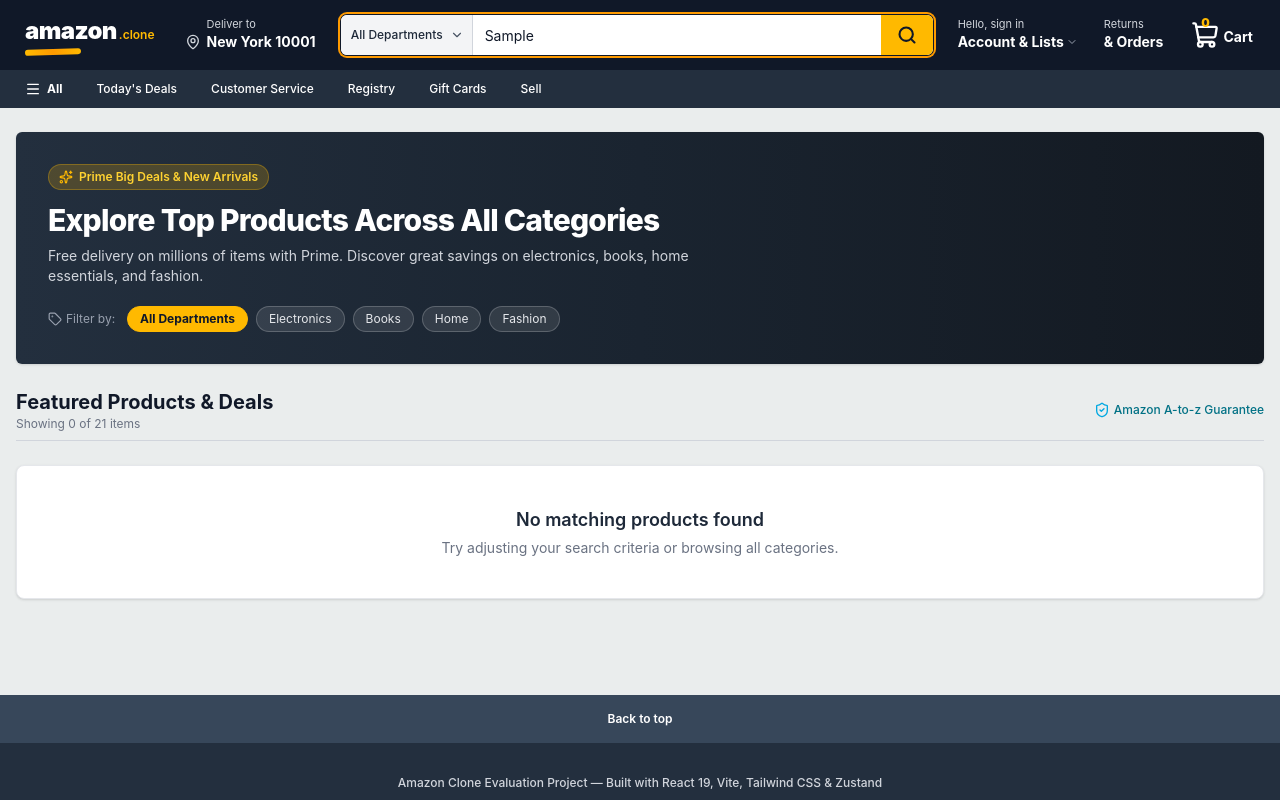
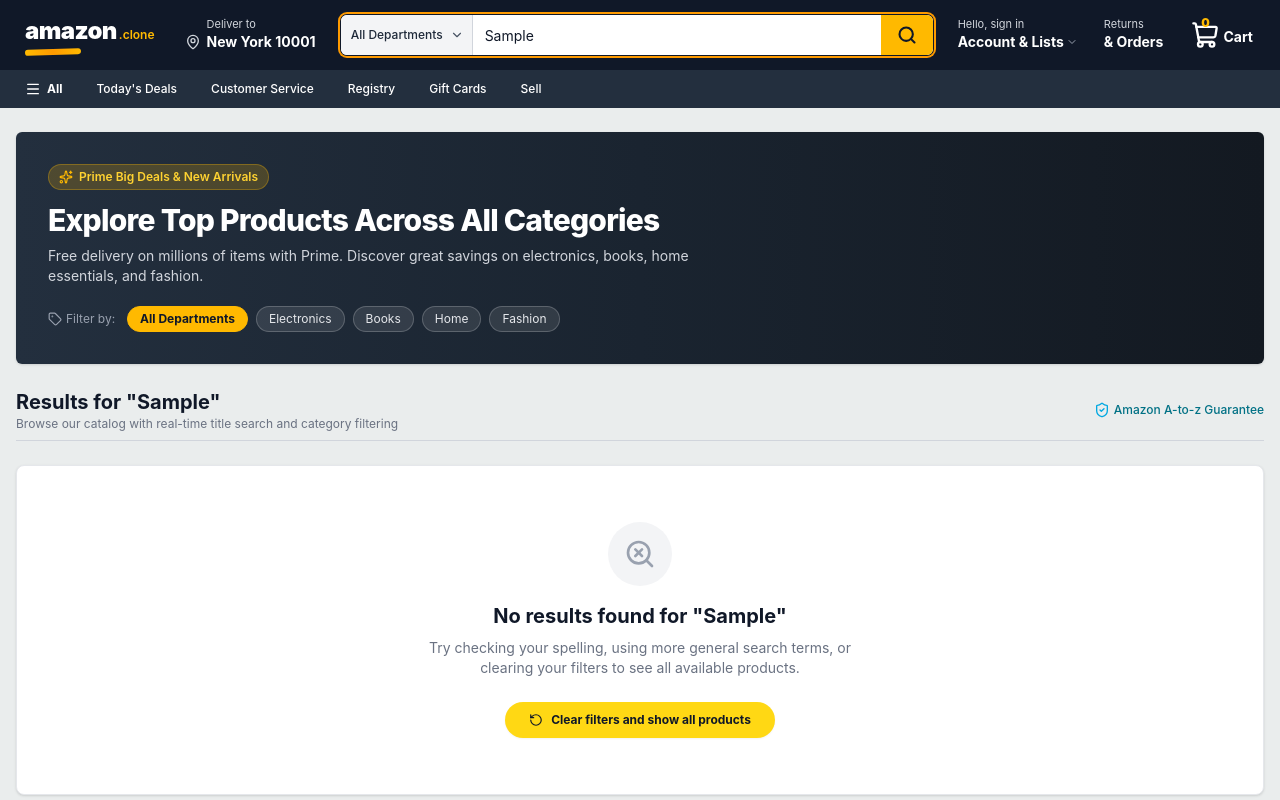
Before and after one commit to laibulous/amazon-clone, a React (Vite) app: page / in a window 1280 px wide. Both pictures are taken after typing "Sample" into the empty fields and a click on the button "Submit Search". Shown: the top 800 px of the page. Built offline with nearby package versions, Linux system fonts and the light colour scheme.

Commit message:
feat: implement global search and category filtering

```diff
--- a/src/App.tsx
+++ b/src/App.tsx
@@ -1,33 +1,21 @@
-import React, { useState, useMemo } from 'react';
+import React from 'react';
 import { BrowserRouter, Routes, Route, useNavigate, useLocation } from 'react-router-dom';
 import { Header } from './components/layout';
 import { CartDrawer } from './components/cart';
 import { HomePage, ProductDetailPage, CheckoutPage } from './pages';
-import productsData from './data/products.json';
-import type { Product } from './types/product';
-
-const typedProducts = productsData as unknown as Product[];
 
 function AppContent() {
   const navigate = useNavigate();
   const location = useLocation();
 
-  const [selectedCategory, setSelectedCategory] = useState<string>('All Departments');
-  const [searchQuery, setSearchQuery] = useState<string>('');
-
-  const categories = useMemo(() => {
-    return ['All Departments', ...Array.from(new Set(typedProducts.map((p) => p.category)))];
-  }, []);
-
-  const handleSelectCategory = (cat: string) => {
-    setSelectedCategory(cat);
+  const handleSearchSubmit = (e: React.FormEvent) => {
+    e.preventDefault();
     if (location.pathname !== '/') {
       navigate('/');
     }
   };
 
-  const handleSearchSubmit = (e: React.FormEvent) => {
-    e.preventDefault();
+  const handleSelectCategory = () => {
     if (location.pathname !== '/') {
       navigate('/');
     }
@@ -37,19 +25,16 @@ function AppContent() {
     <div className="min-h-screen bg-[#eaeded] text-[#0f1111] flex flex-col font-sans">
       {/*
         Amazon-style Persistent Header:
-        1. Placeholder logo on far left (links to /)
-        2. Delivery location section
-        3. Central search bar with category dropdown + search button
-        4. Returns & Orders block
-        5. Cart icon with dynamic count reading from Zustand store (opens CartDrawer)
+        - Logo (links to /)
+        - Deliver to location
+        - Functional search bar connected to useFilterStore
+        - Functional category dropdown connected to useFilterStore
+        - Returns & Orders
+        - Cart icon with dynamic count from useCartStore (opens CartDrawer)
       */}
       <Header
         deliveryLocation="New York 10001"
-        categories={categories}
-        selectedCategory={selectedCategory}
         onSelectCategory={handleSelectCategory}
-        searchQuery={searchQuery}
-        onSearchChange={setSearchQuery}
         onSearchSubmit={handleSearchSubmit}
       />
 
@@ -59,18 +44,8 @@ function AppContent() {
       {/* Main Content Router */}
       <main className="flex-1">
         <Routes>
-          {/* Homepage (Product Feed) */}
-          <Route
-            path="/"
-            element={
-              <HomePage
-                selectedCategory={selectedCategory}
-                setSelectedCategory={setSelectedCategory}
-                searchQuery={searchQuery}
-                categories={categories}
-              />
-            }
-          />
+          {/* Homepage with dynamic filterable product grid */}
+          <Route path="/" element={<HomePage />} />
 
           {/* Product Detail Page (PDP) */}
           <Route path="/product/:id" element={<ProductDetailPage />} />
--- a/src/components/layout/Header.tsx
+++ b/src/components/layout/Header.tsx
@@ -10,6 +10,7 @@ import {
   X,
 } from 'lucide-react';
 import { useCartStore } from '../../store/useCartStore';
+import { useFilterStore } from '../../store/useFilterStore';
 
 export interface HeaderProps {
   cartCount?: number;
@@ -27,10 +28,10 @@ export const Header: React.FC<HeaderProps> = ({
   cartCount,
   onCartClick,
   deliveryLocation = 'New York 10001',
-  categories = ['All Departments', 'Electronics', 'Books', 'Home', 'Fashion'],
-  selectedCategory = 'All Departments',
+  categories = ['All', 'Electronics', 'Books', 'Home', 'Fashion'],
+  selectedCategory,
   onSelectCategory,
-  searchQuery = '',
+  searchQuery,
   onSearchChange,
   onSearchSubmit,
 }) => {
@@ -38,8 +39,14 @@ export const Header: React.FC<HeaderProps> = ({
   const openCart = useCartStore((state) => state.openCart);
   const displayCartCount = cartCount !== undefined ? cartCount : storeTotalCount;
 
-  const [internalQuery, setInternalQuery] = useState(searchQuery);
-  const [internalCategory, setInternalCategory] = useState(selectedCategory);
+  const storeQuery = useFilterStore((state) => state.searchQuery);
+  const storeCategory = useFilterStore((state) => state.selectedCategory);
+  const storeSetSearchQuery = useFilterStore((state) => state.setSearchQuery);
+  const storeSetSelectedCategory = useFilterStore((state) => state.setSelectedCategory);
+
+  const activeQuery = searchQuery !== undefined ? searchQuery : storeQuery;
+  const activeCategory = selectedCategory !== undefined ? selectedCategory : storeCategory;
+
   const [mobileMenuOpen, setMobileMenuOpen] = useState(false);
 
   const handleCartClick = (e: React.MouseEvent) => {
@@ -52,14 +59,14 @@ export const Header: React.FC<HeaderProps> = ({
   };
 
   const handleQueryChange = (e: React.ChangeEvent<HTMLInputElement>) => {
-    setInternalQuery(e.target.value);
+    storeSetSearchQuery(e.target.value);
     if (onSearchChange) {
       onSearchChange(e.target.value);
     }
   };
 
   const handleCategoryChange = (e: React.ChangeEvent<HTMLSelectElement>) => {
-    setInternalCategory(e.target.value);
+    storeSetSelectedCategory(e.target.value);
     if (onSelectCategory) {
       onSelectCategory(e.target.value);
     }
@@ -130,14 +137,14 @@ export const Header: React.FC<HeaderProps> = ({
           {/* Category Dropdown */}
           <div className="relative h-full bg-gray-100 hover:bg-gray-200 border-r border-gray-300 shrink-0 transition-colors flex items-center">
             <select
-              value={internalCategory}
+              value={activeCategory}
               onChange={handleCategoryChange}
               className="h-full pl-2.5 pr-7 text-xs text-gray-800 bg-transparent cursor-pointer outline-none appearance-none font-medium"
               aria-label="Select Search Category"
             >
               {categories.map((cat) => (
                 <option key={cat} value={cat} className="text-gray-900 bg-white">
-                  {cat}
+                  {cat === 'All' ? 'All Departments' : cat}
                 </option>
               ))}
             </select>
@@ -147,7 +154,7 @@ export const Header: React.FC<HeaderProps> = ({
           {/* Search Input */}
           <input
             type="text"
-            value={internalQuery}
+            value={activeQuery}
             onChange={handleQueryChange}
             placeholder="Search Amazon"
             className="flex-1 w-full h-full px-3 text-sm text-gray-900 bg-white placeholder-gray-500 outline-none"
--- a/src/components/product/ProductGrid.tsx
+++ b/src/components/product/ProductGrid.tsx
@@ -1,25 +1,79 @@
-import React from 'react';
+import React, { useMemo } from 'react';
+import { SearchX, RotateCcw } from 'lucide-react';
 import type { Product } from '../../types/product';
 import { ProductCard } from './ProductCard';
+import { useFilterStore } from '../../store/useFilterStore';
+import productsData from '../../data/products.json';
+
+const allProducts = productsData as unknown as Product[];
 
 export interface ProductGridProps {
-  products: Product[];
+  products?: Product[];
+  searchQuery?: string;
+  selectedCategory?: string;
   onAddToCart?: (product: Product) => void;
 }
 
 export const ProductGrid: React.FC<ProductGridProps> = ({
-  products,
+  products = allProducts,
+  searchQuery: propQuery,
+  selectedCategory: propCategory,
   onAddToCart,
 }) => {
-  if (products.length === 0) {
+  const storeQuery = useFilterStore((state) => state.searchQuery);
+  const storeCategory = useFilterStore((state) => state.selectedCategory);
+  const clearFilters = useFilterStore((state) => state.clearFilters);
+
+  const activeQuery = propQuery !== undefined ? propQuery : storeQuery;
+  const activeCategory = propCategory !== undefined ? propCategory : storeCategory;
+
+  // Filter products: match searchQuery (case-insensitive title match) AND selectedCategory (unless 'All' is selected)
+  const filteredProducts = useMemo(() => {
+    return products.filter((product) => {
+      // 1. Category check: unless 'All' is selected (also accepts 'All Departments')
+      const isAllCategory =
+        !activeCategory ||
+        activeCategory === 'All' ||
+        activeCategory === 'All Departments';
+
+      const matchesCategory =
+        isAllCategory ||
+        product.category.toLowerCase() === activeCategory.toLowerCase();
+
+      // 2. Search query check: case-insensitive title match
+      const queryTrimmed = activeQuery.trim().toLowerCase();
+      const matchesQuery =
+        !queryTrimmed ||
+        product.title.toLowerCase().includes(queryTrimmed);
+
+      return matchesCategory && matchesQuery;
+    });
+  }, [products, activeQuery, activeCategory]);
+
+  // Clean empty state when filter returns zero items
+  if (filteredProducts.length === 0) {
+    const trimmedQuery = activeQuery.trim();
     return (
-      <div className="w-full bg-white rounded-lg p-10 text-center border border-gray-200 shadow-sm my-6">
-        <h3 className="text-lg font-semibold text-gray-800 mb-1">
-          No matching products found
+      <div className="w-full bg-white rounded-lg p-10 md:p-14 text-center border border-gray-200 shadow-sm my-6">
+        <div className="w-16 h-16 bg-gray-100 rounded-full flex items-center justify-center mx-auto mb-4 text-gray-400">
+          <SearchX className="w-8 h-8" />
+        </div>
+        <h3 className="text-lg md:text-xl font-bold text-gray-900 mb-2">
+          {trimmedQuery
+            ? `No results found for "${trimmedQuery}"`
+            : `No results found for category "${activeCategory}"`}
         </h3>
-        <p className="text-sm text-gray-500">
-          Try adjusting your search criteria or browsing all categories.
+        <p className="text-xs sm:text-sm text-gray-500 max-w-md mx-auto mb-6">
+          Try checking your spelling, using more general search terms, or clearing your filters to see all available products.
         </p>
+        <button
+          type="button"
+          onClick={clearFilters}
+          className="inline-flex items-center gap-2 bg-[#ffd814] hover:bg-[#f7ca00] text-gray-900 font-bold px-6 py-2.5 rounded-full text-xs shadow-xs cursor-pointer transition-colors"
+        >
+          <RotateCcw className="w-3.5 h-3.5" />
+          Clear filters and show all products
+        </button>
       </div>
     );
   }
@@ -29,7 +83,7 @@ export const ProductGrid: React.FC<ProductGridProps> = ({
       className="grid grid-cols-1 sm:grid-cols-2 lg:grid-cols-3 xl:grid-cols-4 gap-4 md:gap-6"
       data-testid="product-grid"
     >
-      {products.map((product) => (
+      {filteredProducts.map((product) => (
         <ProductCard
           key={product.id}
           product={product}
--- a/src/pages/HomePage.tsx
+++ b/src/pages/HomePage.tsx
@@ -1,42 +1,20 @@
-import React, { useMemo } from 'react';
+import React from 'react';
 import { Sparkles, Tag, ShieldCheck } from 'lucide-react';
 import { ProductGrid } from '../components/product';
-import productsData from '../data/products.json';
-import type { Product } from '../types/product';
-
-const typedProducts = productsData as unknown as Product[];
+import { useFilterStore } from '../store/useFilterStore';
 
 export interface HomePageProps {
-  selectedCategory: string;
-  setSelectedCategory: (category: string) => void;
-  searchQuery: string;
-  categories: string[];
+  categories?: string[];
 }
 
+const defaultCategories = ['All', 'Electronics', 'Books', 'Home', 'Fashion'];
+
 export const HomePage: React.FC<HomePageProps> = ({
-  selectedCategory,
-  setSelectedCategory,
-  searchQuery,
-  categories,
+  categories = defaultCategories,
 }) => {
-  // Filter products based on search query and category
-  const filteredProducts = useMemo(() => {
-    return typedProducts.filter((product) => {
-      const matchesCategory =
-        selectedCategory === 'All Departments' ||
-        product.category.toLowerCase() === selectedCategory.toLowerCase();
-
-      const q = searchQuery.toLowerCase().trim();
-      const matchesQuery =
-        !q ||
-        product.title.toLowerCase().includes(q) ||
-        product.brand.toLowerCase().includes(q) ||
-        product.subcategory.toLowerCase().includes(q) ||
-        product.description.toLowerCase().includes(q);
-
-      return matchesCategory && matchesQuery;
-    });
-  }, [selectedCategory, searchQuery]);
+  const selectedCategory = useFilterStore((state) => state.selectedCategory);
+  const setSelectedCategory = useFilterStore((state) => state.setSelectedCategory);
+  const searchQuery = useFilterStore((state) => state.searchQuery);
 
   return (
     <div className="max-w-[1500px] w-full mx-auto px-4 py-4 md:py-6">
@@ -65,12 +43,12 @@ export const HomePage: React.FC<HomePageProps> = ({
                 type="button"
                 onClick={() => setSelectedCategory(cat)}
                 className={`text-xs px-3 py-1 rounded-full transition-colors cursor-pointer border ${
-                  selectedCategory === cat
+                  selectedCategory === cat || (cat === 'All' && (selectedCategory === 'All' || selectedCategory === 'All Departments'))
                     ? 'bg-amber-400 text-gray-900 font-bold border-amber-400'
                     : 'bg-white/10 hover:bg-white/20 text-gray-200 border-white/20'
                 }`}
               >
-                {cat}
+                {cat === 'All' ? 'All Departments' : cat}
               </button>
             ))}
           </div>
@@ -81,12 +59,14 @@ export const HomePage: React.FC<HomePageProps> = ({
       <div className="flex flex-wrap items-center justify-between gap-2 mb-4 pb-2 border-b border-gray-300">
         <div>
           <h2 className="text-lg md:text-xl font-bold text-gray-900">
-            {selectedCategory === 'All Departments'
+            {searchQuery.trim()
+              ? `Results for "${searchQuery.trim()}"`
+              : selectedCategory === 'All' || selectedCategory === 'All Departments'
               ? 'Featured Products & Deals'
               : `${selectedCategory} Collection`}
           </h2>
           <p className="text-xs text-gray-500">
-            Showing {filteredProducts.length} of {typedProducts.length} items
+            Browse our catalog with real-time title search and category filtering
           </p>
         </div>
 
@@ -98,8 +78,8 @@ export const HomePage: React.FC<HomePageProps> = ({
         </div>
       </div>
 
-      {/* Product Grid */}
-      <ProductGrid products={filteredProducts} />
+      {/* Product Grid (filters data internally via useFilterStore and renders empty state if zero matches) */}
+      <ProductGrid />
     </div>
   );
 };
--- /dev/null
+++ b/src/store/index.ts
@@ -0,0 +1,3 @@
+export * from './useCartStore';
+export * from './useUserStore';
+export * from './useFilterStore';
--- /dev/null
+++ b/src/store/useFilterStore.ts
@@ -0,0 +1,17 @@
+import { create } from 'zustand';
+
+export interface FilterState {
+  searchQuery: string;
+  selectedCategory: string;
+  setSearchQuery: (query: string) => void;
+  setSelectedCategory: (category: string) => void;
+  clearFilters: () => void;
+}
+
+export const useFilterStore = create<FilterState>((set) => ({
+  searchQuery: '',
+  selectedCategory: 'All',
+  setSearchQuery: (query: string) => set({ searchQuery: query }),
+  setSelectedCategory: (category: string) => set({ selectedCategory: category }),
+  clearFilters: () => set({ searchQuery: '', selectedCategory: 'All' }),
+}));
```
Also changed, not shown: .agent-logs/2026-09-30_ef310e57-6192-4069-9c52-67299c1d2b78.md.
